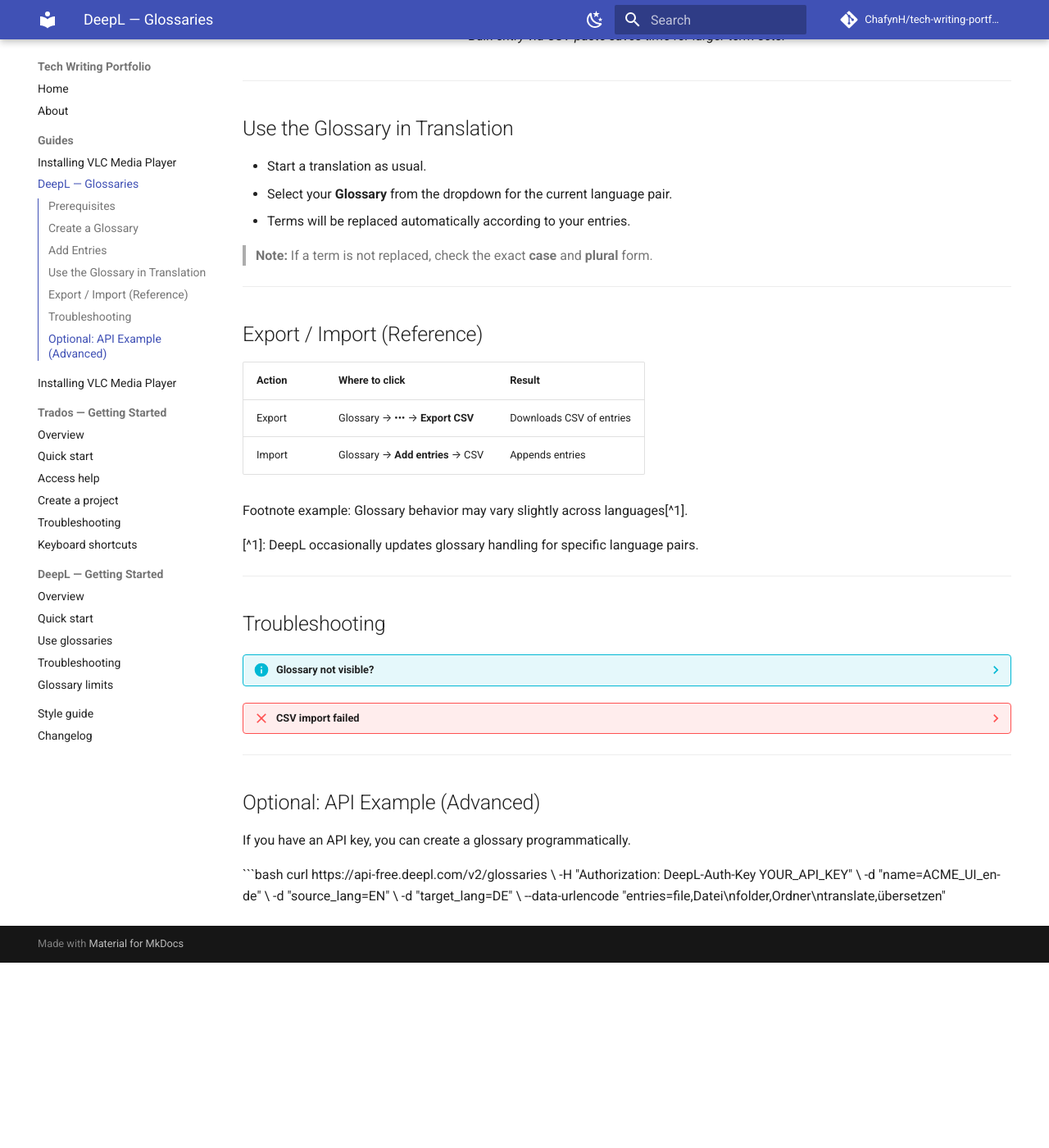
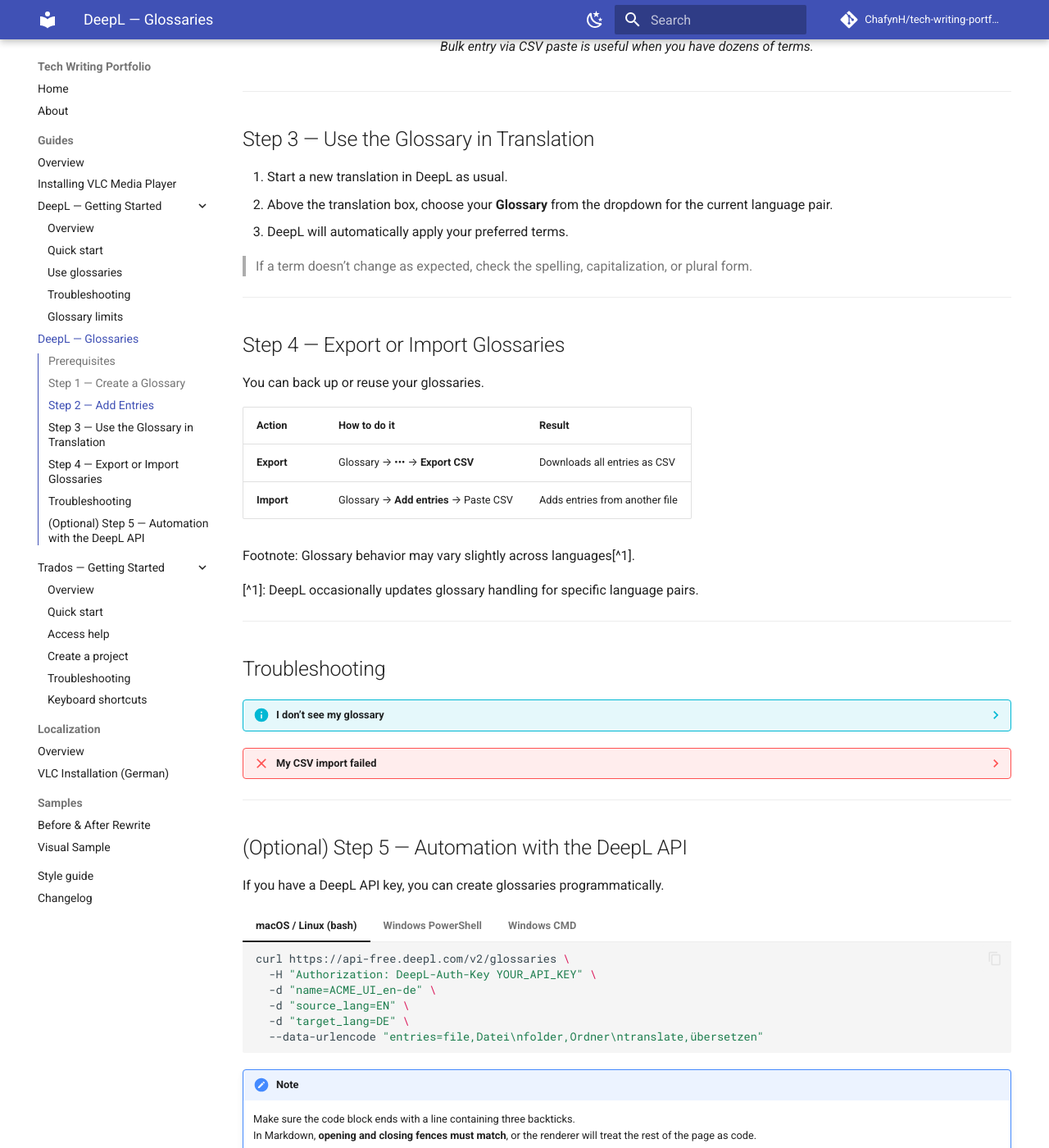
Before and after one commit to Chafyn/tech-writing-portfolio, an MkDocs documentation site: the page built from docs/deepl-glossaries/index.md, in a window 1280 px wide and 1400 px high, scrolled down 2427 px. Shown: the whole window at 82% size. Built offline with MkDocs 1.6.1 and Material for MkDocs 9.7.7, drawn with Linux system fonts in a browser that asks for light colours; comment, search, counter and statistics services are not loaded; before the commit the page ends 3601 px from its top, so only the background shows below that; some of the changed text lies outside the part shown.

Commit message:
A showcase of documentation samples, including step-by-step guides, localization work, and before/after rewrites. Built with MkDocs and Material theme.

````diff
--- a/docs/deepl-glossaries/index.md
+++ b/docs/deepl-glossaries/index.md
@@ -1,58 +1,59 @@
 # DeepL — Create and Manage Glossaries
 
-> Learn how to create, populate, and use DeepL glossaries for consistent terminology.
-
-!!! note "Who is this for?"
-    Translators and technical writers who need term consistency across projects.
+DeepL glossaries let you create a list of terms that should always be translated in a certain way. This is useful if you want product names, UI labels, or special terminology to stay consistent.
 
 ---
 
 ## Prerequisites
 
-- DeepL account (Free or Pro)
-- Browser access
-- Optional: API key (for the API example)
+- A DeepL account (Free or Pro)
+- A web browser
+- (Optional) A DeepL **API key** if you want to try the advanced automation example
 
 ---
 
-## Create a Glossary
+## Step 1 — Create a Glossary
+
+1. Log in to **DeepL**.
+2. In the left panel, click **Glossaries**.
+3. Click **New glossary**.
+4. Give your glossary a name and choose the language pair (e.g., English → German).
+5. Click **Create**.
 
 <figure>
   <img src="images/create-glossary.png" alt="DeepL Glossary creation dialog">
   <figcaption>Create a new glossary from DeepL's Glossary panel.</figcaption>
 </figure>
 
-1. Open **DeepL** and go to **Glossaries**.
-2. Click **New glossary** and provide a name and language pair.
-3. Click **Create**.
-
-!!! tip "Naming convention"
-    Use a project prefix (e.g., `ACME_UI_en-de`) to keep glossaries organized.
+!!! tip
+    Use a clear name such as `ProjectName_UI_en-de` so you can easily find it later.
 
 ---
 
-## Add Entries
+## Step 2 — Add Entries
 
 You can add terms in two ways:
+
 - **Manually** (best for a few terms)
 - **Using a file** (best for many terms at once)
 
 === "Add Manually"
     1. Click **Add entry**.
-    2. Enter the **Source term** and the **Target term**.
-    3. (Optional) Add a **Comment** to explain special cases.
+    2. Type the **Source term** (the word you want to translate) and the **Target term** (the translation).
+    3. (Optional) Add a **Comment** for notes.
     4. Click **Save**.
 
-    !!! tip "When to use this"
-        Use the manual option if you only need to add a handful of terms.
+    !!! tip
+        Choose this option if you only have a handful of terms.
 
 === "Upload from a File"
-    DeepL also allows you to copy/paste a list of terms from a **CSV file**.
+    DeepL also allows you to copy and paste a list of terms from a **CSV file**.
 
     > **What is a CSV file?**
-    A CSV is just a simple text file where each line contains information separated by commas.
-    For example:
+    A CSV is a very simple table stored as text, where each line contains values separated by commas.
+    You can create one in Excel or Google Sheets and **export it as CSV**.
 
+    **CSV format example:**
     ```text
     source_term,target_term,comment
     file,Datei,UI label
@@ -60,36 +61,36 @@
     translate,übersetzen,verb form
     ```
 
-    !!! tip "When to use this"
-        If you have dozens of terms, create a list in Excel or Google Sheets and **export it as CSV**.
-        Then copy the lines into DeepL’s import box.
-
+    !!! tip
+        If you already manage terminology in a spreadsheet, export it as CSV and paste the lines into DeepL’s import box.
 
 <figure>
   <img src="images/add-entries.png" alt="Adding glossary entries in DeepL">
-  <figcaption>Bulk entry via CSV paste saves time for larger term sets.</figcaption>
+  <figcaption>Bulk entry via CSV paste is useful when you have dozens of terms.</figcaption>
 </figure>
 
 ---
 
-## Use the Glossary in Translation
+## Step 3 — Use the Glossary in Translation
 
-- Start a translation as usual.
-- Select your **Glossary** from the dropdown for the current language pair.
-- Terms will be replaced automatically according to your entries.
+1. Start a new translation in DeepL as usual.
+2. Above the translation box, choose your **Glossary** from the dropdown for the current language pair.
+3. DeepL will automatically apply your preferred terms.
 
-> **Note:** If a term is not replaced, check the exact **case** and **plural** form.
+> If a term doesn’t change as expected, check the spelling, capitalization, or plural form.
 
 ---
 
-## Export / Import (Reference)
+## Step 4 — Export or Import Glossaries
 
-| Action   | Where to click                    | Result                    |
-|---------|-----------------------------------|---------------------------|
-| Export  | Glossary → ••• → **Export CSV**   | Downloads CSV of entries  |
-| Import  | Glossary → **Add entries** → CSV  | Appends entries           |
+You can back up or reuse your glossaries.
 
-Footnote example: Glossary behavior may vary slightly across languages[^1].
+| Action   | How to do it                               | Result                          |
+|----------|--------------------------------------------|---------------------------------|
+| **Export** | Glossary → ••• → **Export CSV**            | Downloads all entries as CSV    |
+| **Import** | Glossary → **Add entries** → Paste CSV     | Adds entries from another file  |
+
+Footnote: Glossary behavior may vary slightly across languages[^1].
 
 [^1]: DeepL occasionally updates glossary handling for specific language pairs.
 
@@ -97,24 +98,51 @@
 
 ## Troubleshooting
 
-??? info "Glossary not visible?"
-    - Confirm the **language pair** matches your document.
-    - Refresh the page after creating a new glossary.
+??? info "I don’t see my glossary"
+    - Make sure you selected the correct **language pair**.
+    - Refresh the page if you just created the glossary.
 
-??? failure "CSV import failed"
-    - Ensure **three columns**: source, target, comment (optional but keep column).
-    - Remove stray semicolons or tabs.
+??? failure "My CSV import failed"
+    - Check that each line has exactly three columns: `source_term, target_term, comment`.
+    - Remove any semicolons, tabs, or stray spaces.
 
 ---
 
-## Optional: API Example (Advanced)
+## (Optional) Step 5 — Automation with the DeepL API
 
-If you have an API key, you can create a glossary programmatically.
+If you have a DeepL API key, you can create glossaries programmatically.
 
-```bash
-curl https://api-free.deepl.com/v2/glossaries \
-  -H "Authorization: DeepL-Auth-Key YOUR_API_KEY" \
-  -d "name=ACME_UI_en-de" \
-  -d "source_lang=EN" \
-  -d "target_lang=DE" \
-  --data-urlencode "entries=file,Datei\nfolder,Ordner\ntranslate,übersetzen"
+=== "macOS / Linux (bash)"
+    ```bash
+    curl https://api-free.deepl.com/v2/glossaries \
+      -H "Authorization: DeepL-Auth-Key YOUR_API_KEY" \
+      -d "name=ACME_UI_en-de" \
+      -d "source_lang=EN" \
+      -d "target_lang=DE" \
+      --data-urlencode "entries=file,Datei\nfolder,Ordner\ntranslate,übersetzen"
+    ```
+
+=== "Windows PowerShell"
+    ```powershell
+    curl https://api-free.deepl.com/v2/glossaries `
+      -H "Authorization: DeepL-Auth-Key YOUR_API_KEY" `
+      -d "name=ACME_UI_en-de" `
+      -d "source_lang=EN" `
+      -d "target_lang=DE" `
+      --data-urlencode "entries=file,Datei`nfolder,Ordner`ntranslate,übersetzen"
+    ```
+
+=== "Windows CMD"
+    ```bat
+    curl https://api-free.deepl.com/v2/glossaries ^
+      -H "Authorization: DeepL-Auth-Key YOUR_API_KEY" ^
+      -d "name=ACME_UI_en-de" ^
+      -d "source_lang=EN" ^
+      -d "target_lang=DE" ^
+      --data-urlencode "entries=file,Datei!NL!folder,Ordner!NL!translate,übersetzen"
+    ```
+    > Note: CMD doesn’t have a native newline escape; you can paste lines directly, or replace `!NL!` with real newlines when running.
+
+!!! note
+    Make sure the code block ends with a line containing three backticks.
+    In Markdown, **opening and closing fences must match**, or the renderer will treat the rest of the page as code.
--- a/mkdocs.yml
+++ b/mkdocs.yml
@@ -45,22 +45,33 @@
   - Home: index.md
   - About: about.md
   - Guides:
-      - Installing VLC Media Player: guides/vlc-installation.md
-      - DeepL — Glossaries: deepl-glossaries/index.md
-      - Installing VLC Media Player: guides/vlc-installation.md
-  - Trados — Getting Started:
-      - Overview: trados-getting-started/index.md
-      - Quick start: trados-getting-started/quick-start.md
-      - Access help: trados-getting-started/help-guide.md
-      - Create a project: trados-getting-started/how-to-create-project.md
-      - Troubleshooting: trados-getting-started/troubleshooting.md
-      - Keyboard shortcuts: trados-getting-started/keyboard-shortcuts.md
-  - DeepL — Getting Started:
-      - Overview: deepl-getting-started/index.md
-      - Quick start: deepl-getting-started/quick-start.md
-      - Use glossaries: deepl-getting-started/how-to-use-glossaries.md
-      - Troubleshooting: deepl-getting-started/troubleshooting.md
-      - Glossary limits: deepl-getting-started/glossary-limits.md
+    - Overview: guides/index.md
+    - Installing VLC Media Player: guides/vlc-installation.md
+    - DeepL — Getting Started:
+        - Overview: deepl-getting-started/index.md
+        - Quick start: deepl-getting-started/quick-start.md
+        - Use glossaries: deepl-getting-started/how-to-use-glossaries.md
+        - Troubleshooting: deepl-getting-started/troubleshooting.md
+        - Glossary limits: deepl-getting-started/glossary-limits.md
+    - DeepL — Glossaries: deepl-glossaries/index.md
+    - Trados — Getting Started:
+        - Overview: trados-getting-started/index.md
+        - Quick start: trados-getting-started/quick-start.md
+        - Access help: trados-getting-started/help-guide.md
+        - Create a project: trados-getting-started/how-to-create-project.md
+        - Troubleshooting: trados-getting-started/troubleshooting.md
+        - Keyboard shortcuts: trados-getting-started/keyboard-shortcuts.md
+
+  - Localization:
+      - Overview: localization/index.md
+      - VLC Installation (German): localization/vlc-installation-de.md
+
+  - Samples:
+    - Before & After Rewrite: samples/before-after.md
+    - Visual Sample: samples/visual-sample.md
+
+
+
   - Style guide: style-guide.md
   - Changelog: changelog.md
 
````
Also changed, not shown: docs/guides/index.md (added, +33 -0 lines), docs/localization/index.md (added, +21 -0 lines), docs/localization/vlc-installation-de.md (added, +66 -0 lines), docs/samples/before-after.md (added, +88 -0 lines), docs/samples/visual-sample.md (added, +53 -0 lines), docs/guides/images/step1.png, docs/guides/images/step2.png, docs/guides/images/step3.png.
